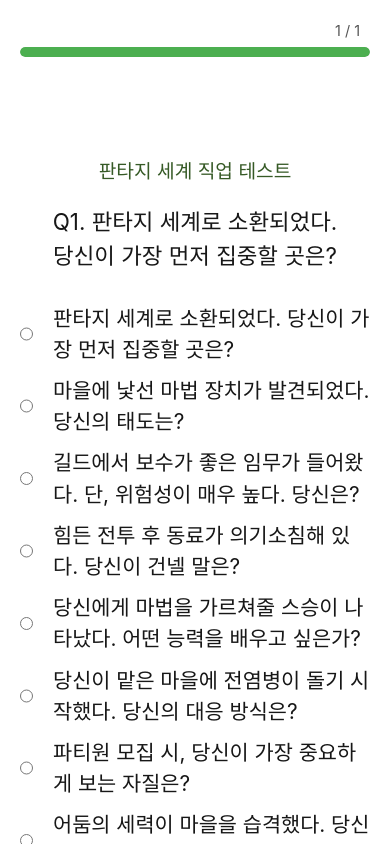
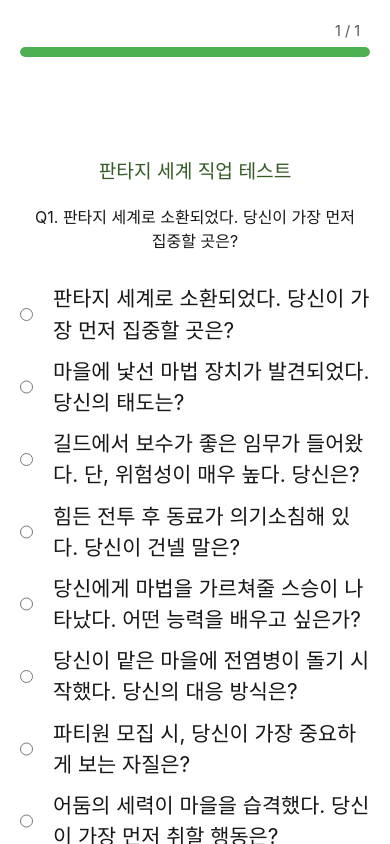
Before and after one commit to dahyeon777/pickle-test-nextjs, a Next.js app: page /testStart/1 in a window 390 px wide. Shown: the top 844 px of the page. Built offline with nearby package versions, Linux system fonts and the light colour scheme; a web font is replaced by a local one.

Commit message:
style: 모바일 글자 크기 수정

```diff
--- a/src/app/testStart/[testStartId]/page.module.css
+++ b/src/app/testStart/[testStartId]/page.module.css
@@ -41,3 +41,10 @@
   max-width: 600px;
   width: fit-content; /* (선택사항) 내용물에 딱 맞게 너비를 줄이고 싶을 때 유용 */
 }
+
+@media (max-width: 768px) {
+  .question_text{
+    font-size: 1rem;
+    white-space: pre-wrap;
+  }
+}
```
Also changed, not shown: src/app/testStart/[testStartId]/page.tsx (line endings or trailing spaces).
